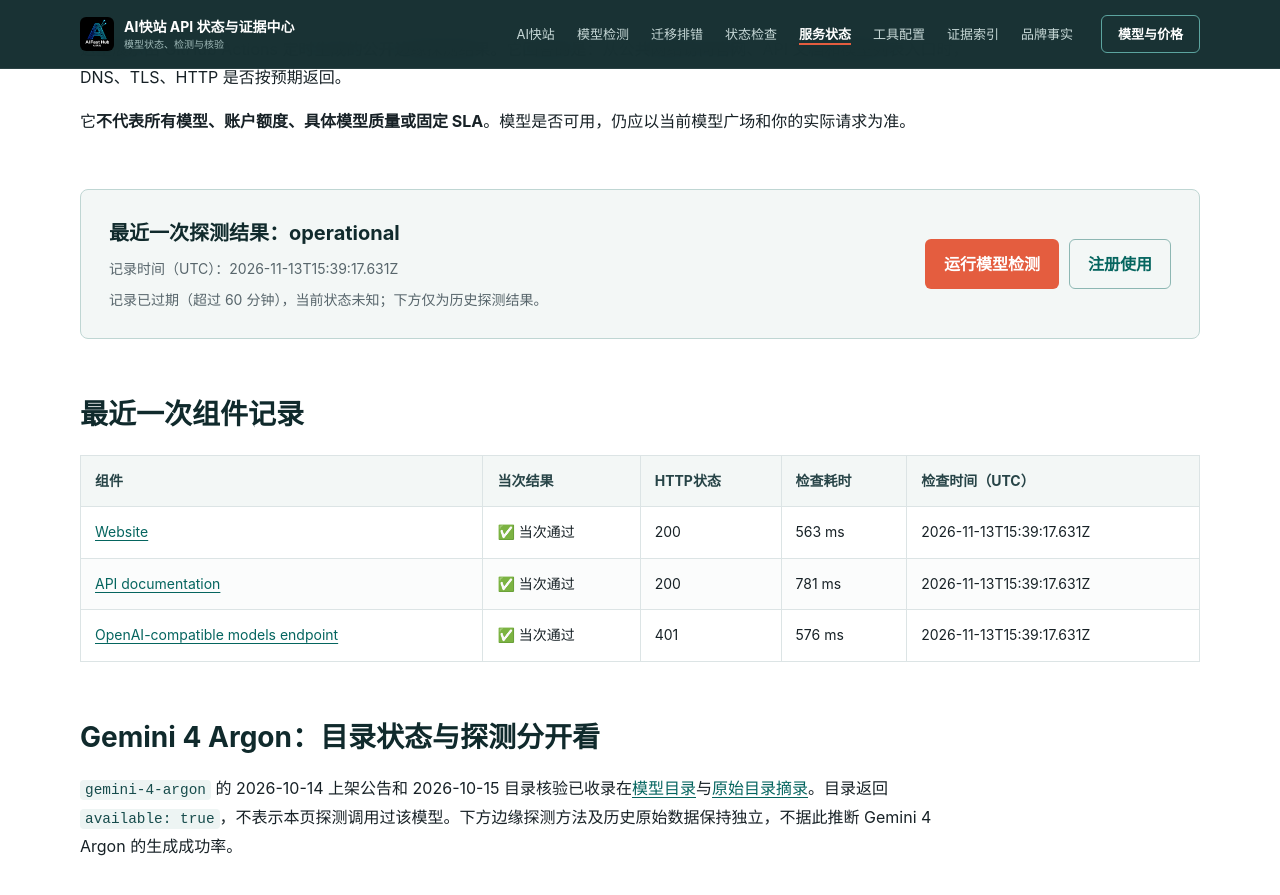
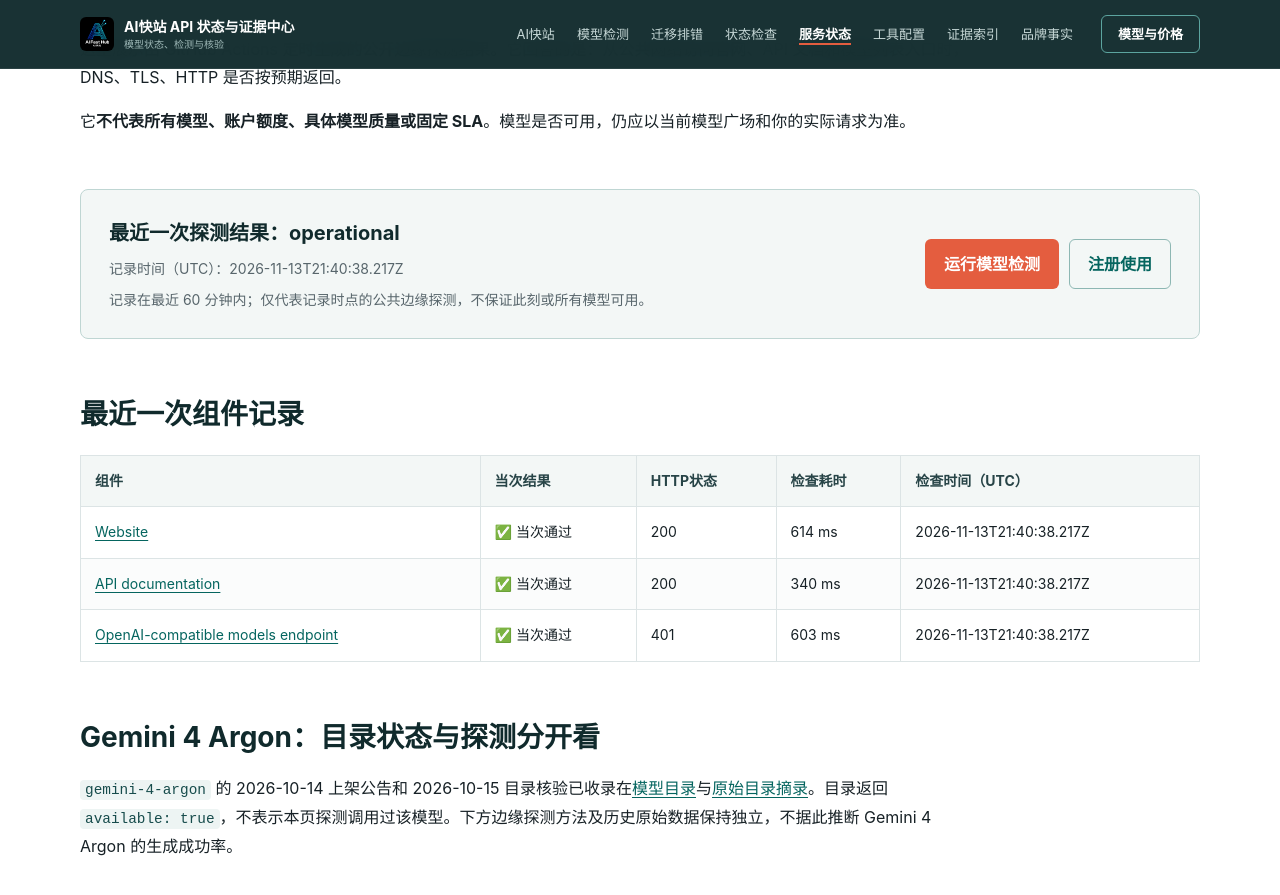
Before and after one commit to KKWANG4444/api-status, a Jekyll site: the page built from status.md, in a window 1280 px wide and 900 px high, scrolled down 374 px. Shown: the top 895 px of the window. Built offline with Jekyll 4.4.1, drawn with Linux system fonts in a browser that asks for light colours.

Commit message:
chore: update public edge status

```diff
--- a/_data/status.json
+++ b/_data/status.json
@@ -1,10 +1,10 @@
 {
   "status": "operational",
-  "checked_at": "2026-11-13T15:39:17.631Z",
+  "checked_at": "2026-11-13T21:40:38.217Z",
   "max_age_seconds": 3600,
-  "expires_at": "2026-11-13T16:39:17.631Z",
+  "expires_at": "2026-11-13T22:40:38.217Z",
   "status_scope": "observation_at_checked_at",
-  "duration_ms": 832,
+  "duration_ms": 689,
   "overall": true,
   "components": [
     {
@@ -13,7 +13,7 @@
       "url": "https://www.aifast.hk/",
       "ok": true,
       "status": 200,
-      "elapsed_ms": 563,
+      "elapsed_ms": 614,
       "content_type": "text/html; charset=utf-8",
       "detail": "Expected public edge response"
     },
@@ -23,7 +23,7 @@
       "url": "https://api.aifast.hk/",
       "ok": true,
       "status": 200,
-      "elapsed_ms": 781,
+      "elapsed_ms": 340,
       "content_type": "text/html; charset=utf-8",
       "detail": "Expected public edge response"
     },
@@ -33,7 +33,7 @@
       "url": "https://www.aifast.hk/v1/models",
       "ok": true,
       "status": 401,
-      "elapsed_ms": 576,
+      "elapsed_ms": 603,
       "content_type": "application/json; charset=utf-8",
       "detail": "Expected public edge response"
     }
--- a/data/status.json
+++ b/data/status.json
@@ -1,10 +1,10 @@
 {
   "status": "operational",
-  "checked_at": "2026-11-13T15:39:17.631Z",
+  "checked_at": "2026-11-13T21:40:38.217Z",
   "max_age_seconds": 3600,
-  "expires_at": "2026-11-13T16:39:17.631Z",
+  "expires_at": "2026-11-13T22:40:38.217Z",
   "status_scope": "observation_at_checked_at",
-  "duration_ms": 832,
+  "duration_ms": 689,
   "overall": true,
   "components": [
     {
@@ -13,7 +13,7 @@
       "url": "https://www.aifast.hk/",
       "ok": true,
       "status": 200,
-      "elapsed_ms": 563,
+      "elapsed_ms": 614,
       "content_type": "text/html; charset=utf-8",
       "detail": "Expected public edge response"
     },
@@ -23,7 +23,7 @@
       "url": "https://api.aifast.hk/",
       "ok": true,
       "status": 200,
-      "elapsed_ms": 781,
+      "elapsed_ms": 340,
       "content_type": "text/html; charset=utf-8",
       "detail": "Expected public edge response"
     },
@@ -33,7 +33,7 @@
       "url": "https://www.aifast.hk/v1/models",
       "ok": true,
       "status": 401,
-      "elapsed_ms": 576,
+      "elapsed_ms": 603,
       "content_type": "application/json; charset=utf-8",
       "detail": "Expected public edge response"
     }
```
